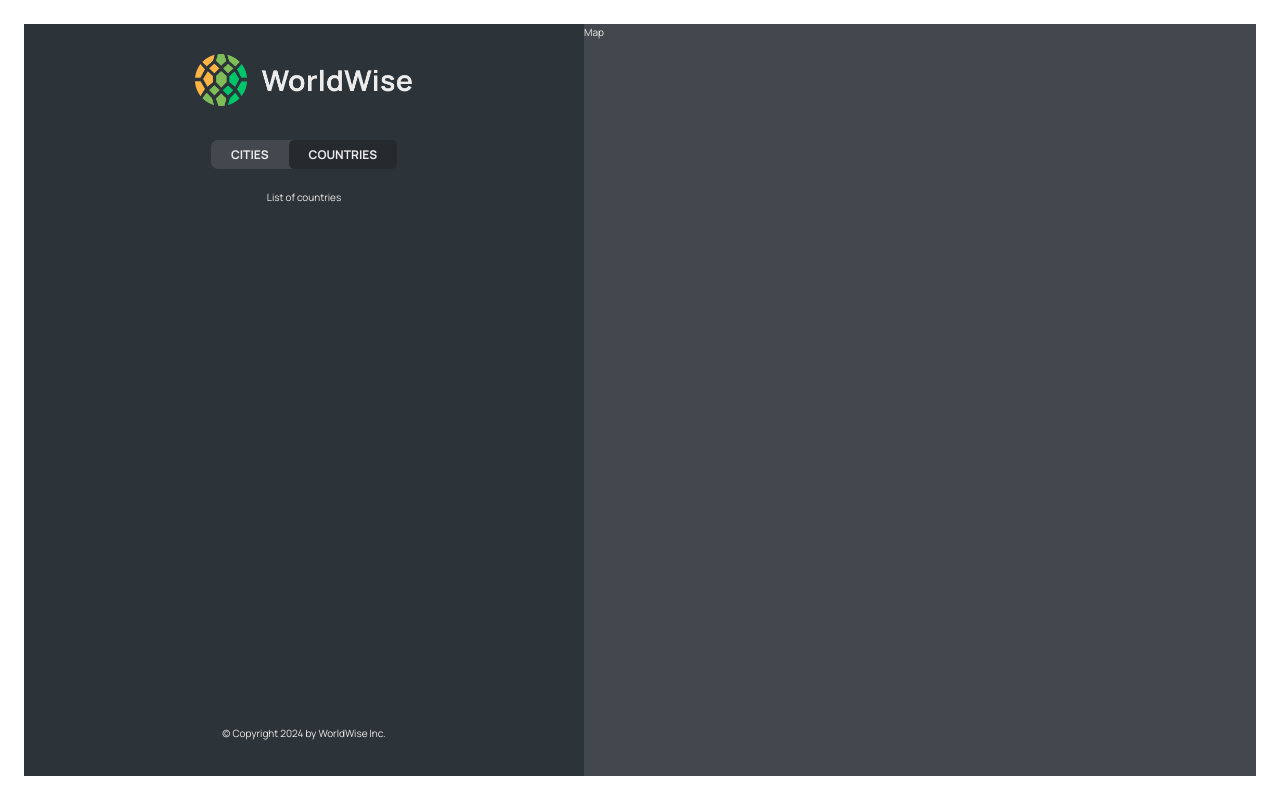
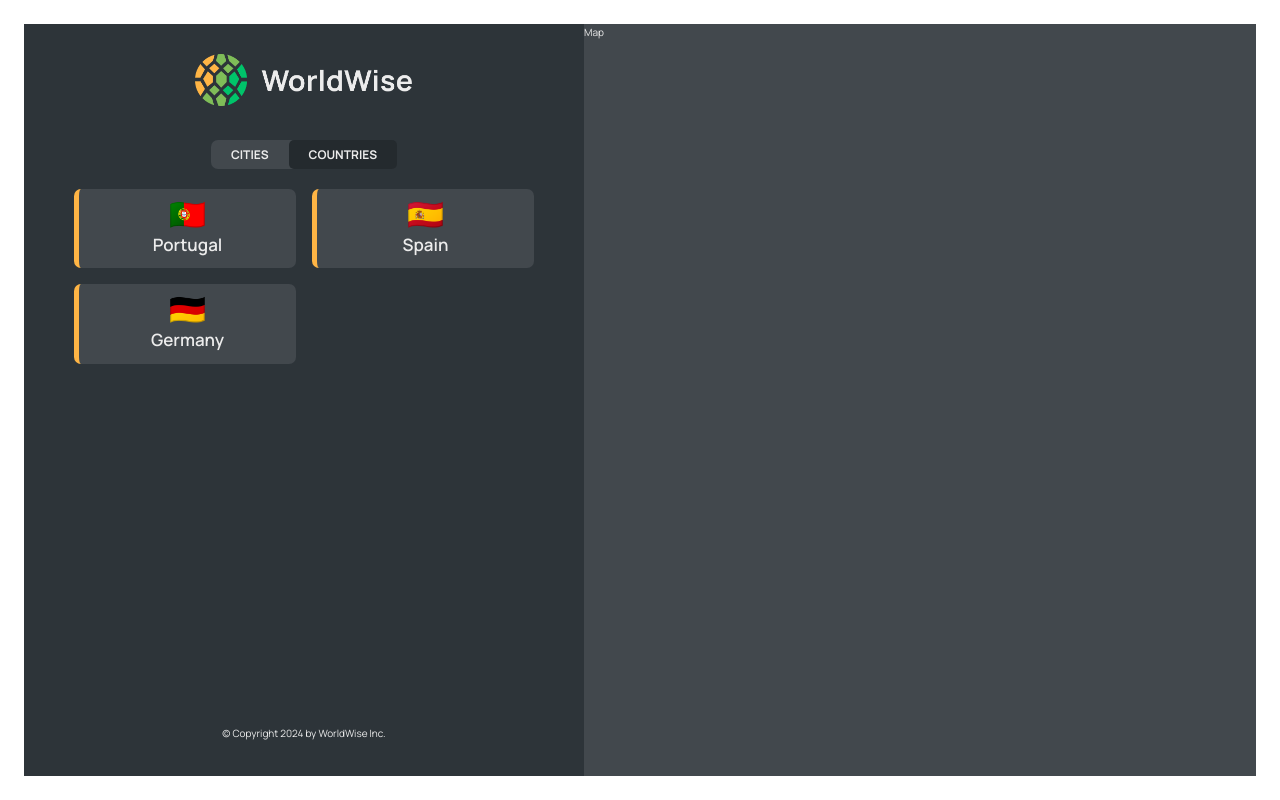
Before and after one commit to keithi16/Worldwise, a React (Vite) app: page /app/countries in a window 1280 px wide. Built offline with nearby package versions, Linux system fonts and the light colour scheme; data requests are answered from the project's data file.

Commit message:
Implementing the Countries List

```diff
--- a/data/cities.json
+++ b/data/cities.json
@@ -35,6 +35,30 @@
         "lng": 13.376933665713324
       },
       "id": 98443197
+    },
+    {
+      "cityName": "Faro",
+      "country": "Portugal",
+      "emoji": "🇵🇹",
+      "date": "2027-10-31T15:59:59.138Z",
+      "notes": "My favorite city so far!",
+      "position": {
+        "lat": 38.727881642324164,
+        "lng": -9.140900099907554
+      },
+      "id": 45454545
+    },
+    {
+      "cityName": "Barcelona",
+      "country": "Spain",
+      "emoji": "🇪🇸",
+      "date": "2027-07-15T08:22:53.976Z",
+      "notes": "",
+      "position": {
+        "lat": 40.46635901755316,
+        "lng": -3.7133789062500004
+      },
+      "id": 343434343
     }
   ]
 }
--- a/src/App.jsx
+++ b/src/App.jsx
@@ -7,6 +7,7 @@
 import AppLayout from "./pages/AppLayout"
 import Login from "./pages/Login"
 import CityList from "./components/CityList"
+import CountryList from "./components/CountryList"
 
 
 const BASE_URL = 'http://localhost:9000';
@@ -42,7 +43,7 @@
             <Route index element={<CityList cities={cities} isLoading={isLoading} />} />
 
             <Route path="cities" element={<CityList cities={cities} isLoading={isLoading} />} />
-            <Route path="countries" element={<p>List of countries</p>} />
+            <Route path="countries" element={<CountryList cities={cities} isLoading={isLoading} />} />
             <Route path="form" element={<p>Form</p>} />
           </Route>
 
--- /dev/null
+++ b/src/components/CountryList.jsx
@@ -0,0 +1,25 @@
+import styles from './CountryList.module.css'
+import Spinner from './Spinner'
+import Message from './Message'
+import CountryItem from './CountryItem'
+
+
+function CountryList({ cities, isLoading }) {
+    if(isLoading) return <Spinner />
+
+    if(!cities.length) return <Message message='Add your first city by clicking on a city on the map' />
+
+    const countries = cities.reduce((arr, city) =>  {
+        if(!arr.map(el => el.country).includes(city.country))
+            return [...arr, { country: city.country, emoji: city.emoji }];
+        else return arr
+    }, []);
+
+    return (
+        <ul className={styles.countryList}>
+            {countries.map(country => <CountryItem country={country} />)}
+        </ul>
+    )
+}
+
+export default CountryList
```
